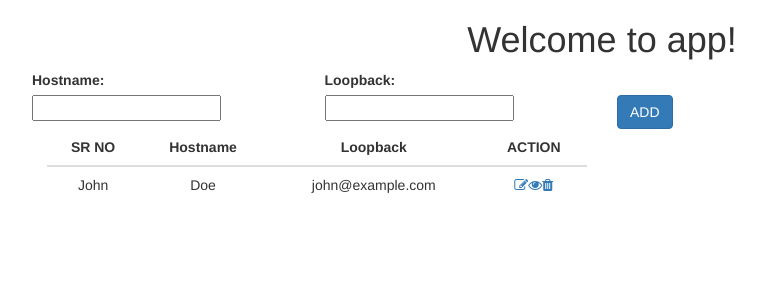
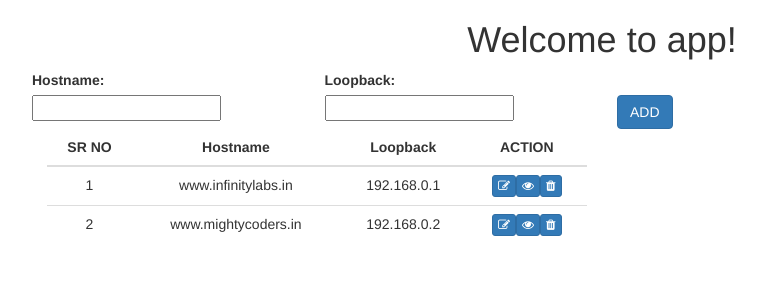
Before and after one commit to amityogi18/demoAngular2Project, an Angular app: page / in a window 1280 px wide. Shown: the top 300 px of the page, without its empty margins (38-803 px from the left). Built offline with nearby package versions, Linux system fonts and the light colour scheme.

Commit message:
Implement Service using json File

```diff
--- a/src/app/hostname-details/hostname-details.component.html
+++ b/src/app/hostname-details/hostname-details.component.html
@@ -22,7 +22,7 @@
           </div>
       </div>
   </div>
-  <div class="col-md-6 pull-left">
+  <div class="col-md-6 pull-left" >
       <table class="table ">
           <thead>
             <tr>
@@ -33,14 +33,14 @@
             </tr>
           </thead>
           <tbody>
-              <tr>
-                <td style = "text-align:center">John</td>
-                <td style = "text-align:center">Doe</td>
-                <td style = "text-align:center">john@example.com</td>
+              <tr *ngFor="let user of username">
+                <td style = "text-align:center">{{user.id}}</td>
+                <td style = "text-align:center">{{user.hostname}}</td>
+                <td style = "text-align:center">{{user.loopback}}</td>
                 <td>
-                  <a data-toggle="modal" data-target="#editInterface" ><i class="fa fa-edit"></i></a>
-                  <a data-toggle="modal" data-target="#viewInterface" ><i class="fa fa-eye"></i></a>
-                  <a data-toggle="modal" data-target="#trashInterface" ><i class="fa fa-trash"></i></a>
+                  <button class="btn btn-primary btn-xs" data-toggle="modal" data-target="#editInterface" ><i class="fa fa-edit"></i></button>
+                  <button class="btn btn-primary btn-xs" data-toggle="modal" data-target="#viewInterface" ><i class="fa fa-eye"></i></button>
+                  <button class="btn btn-primary btn-xs" data-toggle="modal" data-target="#trashInterface" ><i class="fa fa-trash"></i></button>
                 </td>
               </tr>
             </tbody>
@@ -96,9 +96,9 @@
                                 <td style = "text-align:center">Doe</td>
                                 <td style = "text-align:center">john@example.com</td>
                                 <td>
-                                  <a data-toggle="modal" data-target="#editInterface" ><i class="fa fa-edit"></i></a>
-                                  <a data-toggle="modal" data-target="#viewInterface" ><i class="fa fa-eye"></i></a>
-                                  <a data-toggle="modal" data-target="#trashInterface" ><i class="fa fa-trash"></i></a>
+                                  <button class="btn btn-primary btn-xs" data-toggle="modal" data-target="#editInterface" ><i class="fa fa-edit"></i></button>
+                                  <button class="btn btn-primary btn-xs" data-toggle="modal" data-target="#viewInterface" ><i class="fa fa-eye"></i></button>
+                                  <button class="btn btn-primary btn-xs" data-toggle="modal" data-target="#trashInterface" ><i class="fa fa-trash"></i></button>
                                 </td>
                               </tr>
                             </tbody>
--- a/src/app/hostname-details/hostname-details.component.ts
+++ b/src/app/hostname-details/hostname-details.component.ts
@@ -1,4 +1,6 @@
 import { Component, OnInit } from '@angular/core';
+import { UtilityService } from '../uitility-service/utility.service';
+
 
 @Component({
   selector: 'app-hostname-details',
@@ -6,10 +8,28 @@ import { Component, OnInit } from '@angular/core';
   styleUrls: ['./hostname-details.component.css']
 })
 export class HostnameDetailsComponent implements OnInit {
+  username;
 
-  constructor() { }
+  constructor(public utility: UtilityService) {
+  this.showGetHostName();
+  }
 
   ngOnInit() {
   }
 
+  showGetHostName() {
+    this.utility.getHostName().subscribe(
+      data => {
+      this.username = data.data;
+     },
+      error => this.handleError(error)
+    );
+  }
+
+  handleError(error) {
+    console.log(error);
+  }
+
+
+
 }
--- /dev/null
+++ b/src/app/uitility-service/utility.service.ts
@@ -0,0 +1,38 @@
+import { Injectable } from '@angular/core';
+import { HttpClient, HttpHeaders } from '@angular/common/http';
+
+
+@Injectable()
+export class UtilityService {
+ private hostnameListUrl = 'assets/hostnamelist.json';
+
+  constructor(private http: HttpClient) {  }
+
+  private extractData(res: Response) {
+    // const body = res.json();
+    // return body.data || {};
+  }
+
+  // handleError(error) {
+
+  // }
+
+
+  // getHeaders(){
+  //   return new Headers({'Content-Type': 'application/json'});
+  // }
+
+  // getHostName() {
+  //   debugger;
+  //   const options = this.getHeaders();
+  //   this.http.get(this.hostnameList, options).map((res: Response) => {
+  //     debugger;
+  //     this.extractData(res);
+  //   });
+  //  }
+
+  getHostName() {
+    return this.http.get(this.hostnameListUrl);
+  }
+
+}
--- /dev/null
+++ b/src/assets/hostnamelist.json
@@ -0,0 +1,14 @@
+{
+    "data": [
+        {
+            "id"    : "1",
+            "hostname" : "www.infinitylabs.in",
+            "loopback"  : "192.168.0.1"
+        },
+        {
+            "id"    : "2",
+            "hostname" : "www.mightycoders.in",
+            "loopback"  : "192.168.0.2"
+        }
+    ]
+}
```
Also changed, not shown: src/app/app.module.ts (+5 -4 lines), .angular-cli.json, 1 other file (tests, documents, lock files or other folders).
